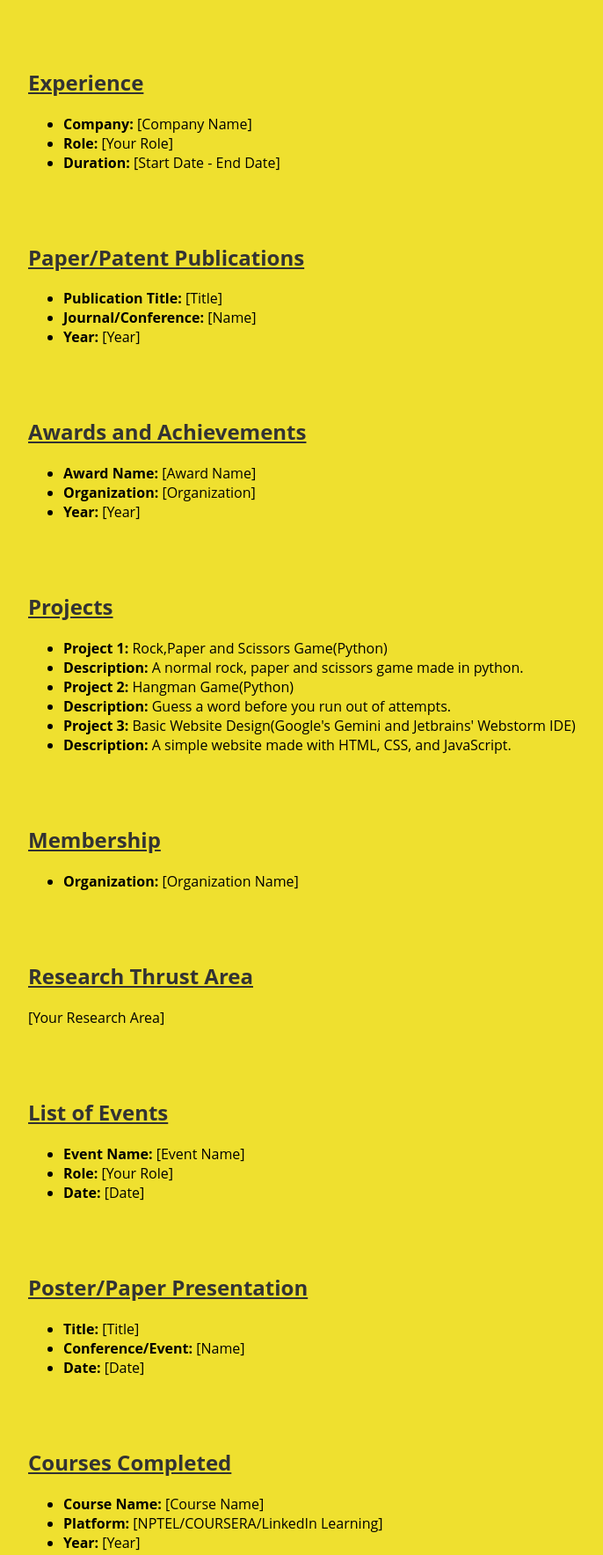
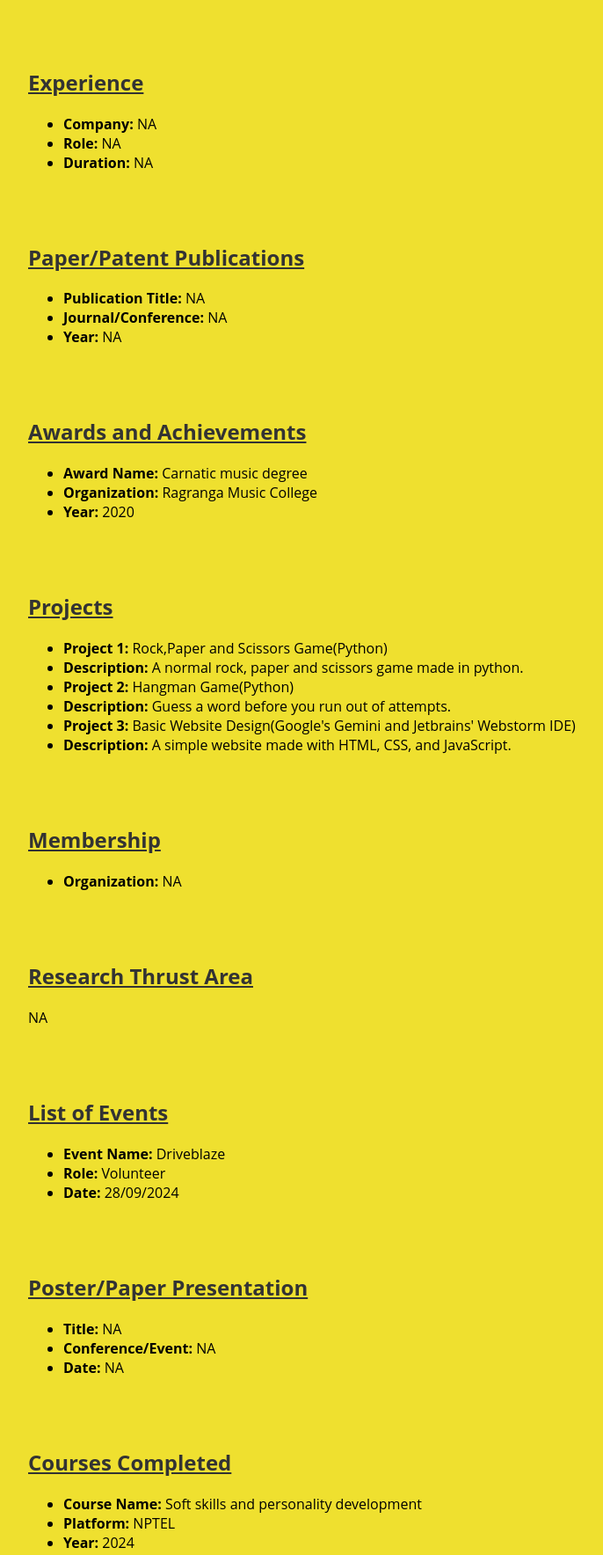
Before and after one commit to Dpythonl/web02, a plain HTML site: page index.html in a window 1280 px wide. Shown: the part 682-2450 px from the top of the page at 88% size, without its empty margins (208-894 px from the left). Drawn offline with Linux system fonts and the light colour scheme.

Commit message:
Change design ADD DETAILS

```diff
--- a/index.html
+++ b/index.html
@@ -49,25 +49,25 @@
     <section id="experience">
         <h2>Experience</h2>
         <ul>
-            <li><strong>Company:</strong> [Company Name]</li>
-            <li><strong>Role:</strong> [Your Role]</li>
-            <li><strong>Duration:</strong> [Start Date - End Date]</li>
+            <li><strong>Company:</strong> NA</li>
+            <li><strong>Role:</strong> NA</li>
+            <li><strong>Duration:</strong> NA</li>
         </ul>
     </section>
     <section id="publications">
         <h2>Paper/Patent Publications</h2>
         <ul>
-            <li><strong>Publication Title:</strong> [Title]</li>
-            <li><strong>Journal/Conference:</strong> [Name]</li>
-            <li><strong>Year:</strong> [Year]</li>
+            <li><strong>Publication Title:</strong> NA</li>
+            <li><strong>Journal/Conference:</strong> NA</li>
+            <li><strong>Year:</strong> NA</li>
         </ul>
     </section>
     <section id="awards">
         <h2>Awards and Achievements</h2>
         <ul>
-            <li><strong>Award Name:</strong> [Award Name]</li>
-            <li><strong>Organization:</strong> [Organization]</li>
-            <li><strong>Year:</strong> [Year]</li>
+            <li><strong>Award Name:</strong> Carnatic music degree</li>
+            <li><strong>Organization:</strong> Ragranga Music College</li>
+            <li><strong>Year:</strong> 2020</li>
         </ul>
     </section>
     <section id="projects">
@@ -84,35 +84,35 @@
     <section id="membership">
         <h2>Membership</h2>
         <ul>
-            <li><strong>Organization:</strong> [Organization Name]</li>
+            <li><strong>Organization:</strong> NA</li>
         </ul>
     </section>
     <section id="research">
         <h2>Research Thrust Area</h2>
-        <p>[Your Research Area]</p>
+        <p>NA</p>
     </section>
     <section id="events">
         <h2>List of Events</h2>
         <ul>
-            <li><strong>Event Name:</strong> [Event Name]</li>
-            <li><strong>Role:</strong> [Your Role]</li>
-            <li><strong>Date:</strong> [Date]</li>
+            <li><strong>Event Name:</strong> Driveblaze</li>
+            <li><strong>Role:</strong> Volunteer</li>
+            <li><strong>Date:</strong> 28/09/2024</li>
         </ul>
     </section>
     <section id="poster">
         <h2>Poster/Paper Presentation</h2>
         <ul>
-            <li><strong>Title:</strong> [Title]</li>
-            <li><strong>Conference/Event:</strong> [Name]</li>
-            <li><strong>Date:</strong> [Date]</li>
+            <li><strong>Title:</strong> NA</li>
+            <li><strong>Conference/Event:</strong> NA</li>
+            <li><strong>Date:</strong> NA</li>
         </ul>
     </section>
     <section id="courses">
         <h2>Courses Completed</h2>
         <ul>
-            <li><strong>Course Name:</strong> [Course Name]</li>
-            <li><strong>Platform:</strong> [NPTEL/COURSERA/LinkedIn Learning]</li>
-            <li><strong>Year:</strong> [Year]</li>
+            <li><strong>Course Name:</strong> Soft skills and personality development</li>
+            <li><strong>Platform:</strong> NPTEL</li>
+            <li><strong>Year:</strong> 2024</li>
         </ul>
     </section>
     <section id="contact">
```
